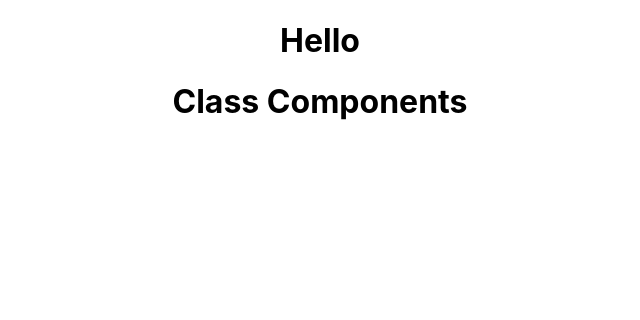
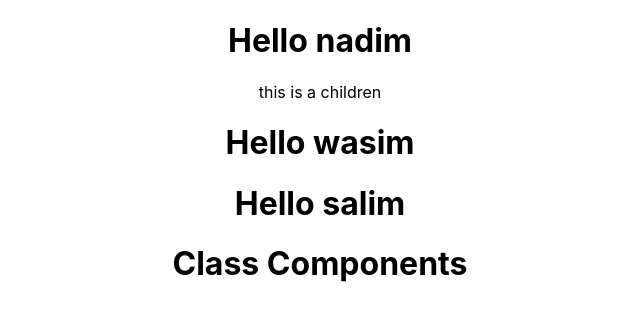
Before and after one commit to DevMansuri/React-Learning, a React (Create React App) app in the folder helloworld/: page / in a window 1280 px wide. Shown: the top 320 px of the page, without its empty margins (320-960 px from the left). Built offline with nearby package versions, Linux system fonts and the light colour scheme.

Commit message:
Modified

```diff
--- a/helloworld/src/App.js
+++ b/helloworld/src/App.js
@@ -5,7 +5,11 @@ import Welcome from './components/Welcome';
 function App() {
   return (
     <div className="App">
-      <Greet></Greet>
+      <Greet name = "nadim">
+        <p>this is a children</p>
+      </Greet>
+      <Greet name = "wasim"></Greet>
+      <Greet name = "salim"></Greet>
       <Welcome></Welcome>
     </div>
   );
```
